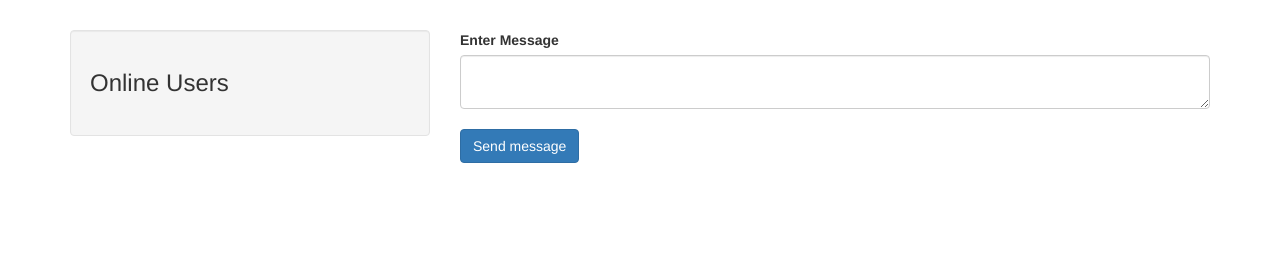
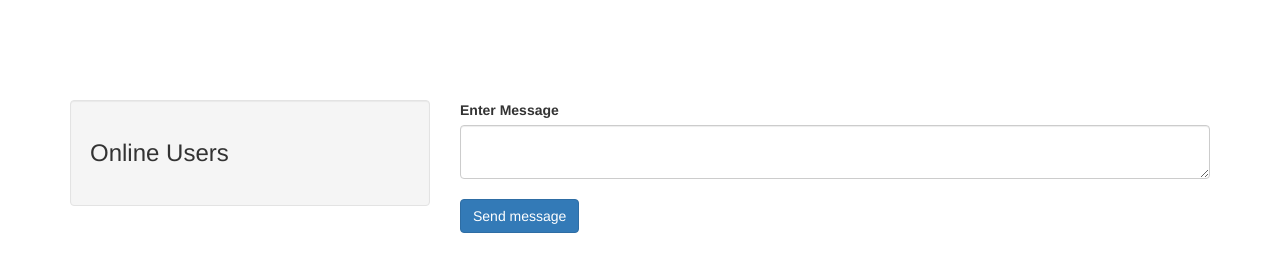
Before and after one commit to joaothe/chatTest, a website: page index.html in a window 1280 px wide. Drawn offline with nearby package versions, Linux system fonts and the light colour scheme; no server answers.

Commit message:
Minor fix

```diff
--- /dev/null
+++ b/home.css
@@ -0,0 +1,3 @@
+body {
+  margin-top: 100px;
+}
--- a/index.html
+++ b/index.html
@@ -4,13 +4,9 @@
     <meta charset="utf-8">
     <title></title>
     <link rel="stylesheet" href="https://maxcdn.bootstrapcdn.com/bootstrap/3.3.7/css/bootstrap.min.css">
+    <link rel="stylesheet" href="home.css">
     <script src="https://ajax.googleapis.com/ajax/libs/jquery/3.2.1/jquery.min.js"></script>
     <script src="/socket.io/socket.io.js"></script>
-    <style>
-      body{
-        margin-top: 30px;
-      }
-    </style>
   </head>
   <body>
     <div class="container">
--- a/server.js
+++ b/server.js
@@ -6,7 +6,9 @@ users = [];
 connections = [];
 
 server.listen(process.env.PORT || 3000);
-console.log('Server running...');
+console.log('Server running! Open a browser and navigate to localhost:3000.');
+
+app.use(express.static("."));
 
 app.get('/', function(req, res){
   res.sendFile(__dirname + '/index.html');
```
